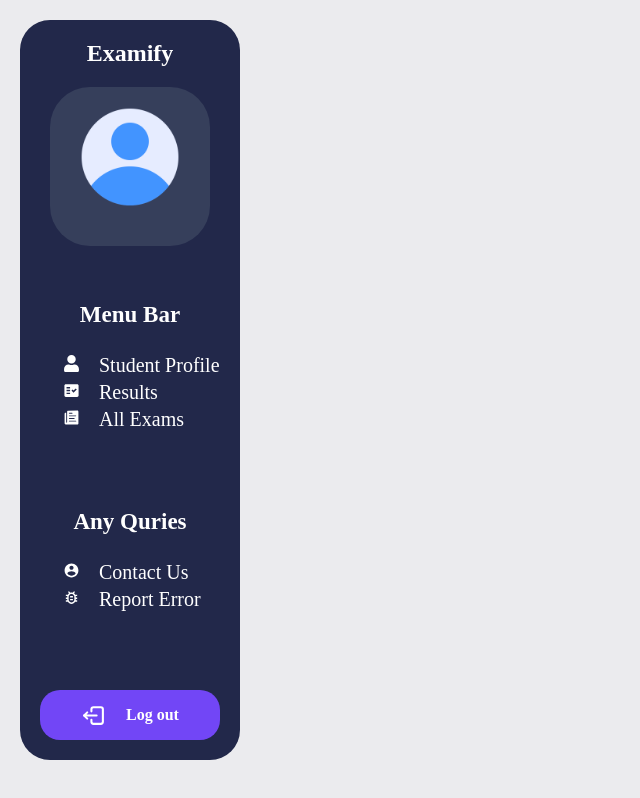
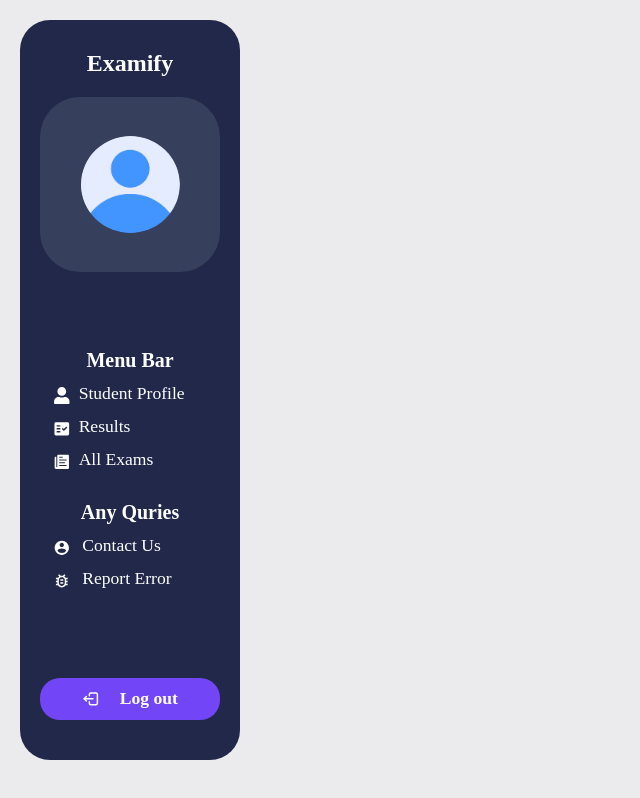
Before and after one commit to Krishna-200/ExaminationPortal, a React (Vite) app: page /UserNavbar/1 in a window 1280 px wide. Shown: the whole page, without its empty margins (0-640 px from the left). Built offline with nearby package versions, Linux system fonts and the light colour scheme; no server answers.

Commit message:
style changes in navbar section

```diff
--- a/src/components/AdminNavbar.jsx
+++ b/src/components/AdminNavbar.jsx
@@ -77,7 +77,7 @@ const AdminNavbar = () => {
 
   return (
     <div className={css.sideNavbar}>
-      <div>
+      <div className={css.navbar}>
         <h2>Examify</h2>
         <div className={css.navbarProfile}>
           {filePath ? (
@@ -175,7 +175,7 @@ const AdminNavbar = () => {
               </tbody>
             </table>
           </div>
-          <div className={css.menuItems}>
+          <div className={css.queryItems}>
             <h3>Any Quries</h3>
             <table>
               <tbody>
--- a/src/components/UserNavbar.jsx
+++ b/src/components/UserNavbar.jsx
@@ -76,9 +76,10 @@ const UserNavbar = () => {
 
   return (
     <div className={css.sideNavbar}>
-      <div>
+      <div className={css.navbar}>
         <h2>Examify</h2>
         <div className={css.navbarProfile}>
+          <div>
             {filePath ? (
               <img
                 src={`https://examniationportal-backend.onrender.com/images/${filePath}`}
@@ -91,6 +92,7 @@ const UserNavbar = () => {
                 <img src={avatar} alt="" />
               </label>
             )}
+          </div>
 
           <input
             type="file"
@@ -100,7 +102,6 @@ const UserNavbar = () => {
           />
           {showButton ? <button onClick={handleFileUpload}>Save</button> : ""}
           <h2>{fullname}</h2>
-        </div>
         </div>
 
         <div className={css.navbarMenu}>
@@ -150,7 +151,7 @@ const UserNavbar = () => {
               </tbody>
             </table>
           </div>
-        <div className={css.menuItems}>
+          <div className={css.queryItems}>
             <h3>Any Quries</h3>
             <table>
               <tbody>
@@ -179,6 +180,7 @@ const UserNavbar = () => {
           <p>Log out</p>
         </div>
       </div>
+    </div>
   );
 };
 
--- a/src/styles/AdminPage.module.css
+++ b/src/styles/AdminPage.module.css
@@ -28,6 +28,12 @@ body {
   top: 0;
   left: 0;
 }
+
+.navbar {
+  height: 100%;
+  margin: 10px;
+}
+
 .sideNavbar h2 {
   margin-top: 10px;
   color: white;
@@ -40,20 +46,21 @@ body {
   flex-direction: column;
   align-items: center;
   border-radius: 40px;
-  margin: 20px;
+  height: 25%;
+  justify-content: center;
 }
 
 .navbarProfile h2 {
-  font-size: 18px;
+  font-size: 2.5vh;
   width: 70%;
+  margin: 0;
 }
 
 .navbarProfile img {
-  width: 100px;
-  height: 100px;
+  width: 55%;
+  height: 55%;
   border-radius: 50%;
-  margin: 10px;
-  margin-top: 20px;
+  margin: 8px;
   cursor: pointer;
 }
 
@@ -78,42 +85,45 @@ body {
 }
 
 .navbarMenu {
-  height: 60%;
+  height: 58%;
   color: white;
+  display: flex;
+  flex-direction: column;
+  justify-content: center;
 }
 
-.menuItems {
-  /* align-items: center; */
-  height: 50%;
+.menuItems,
+.queryItems {
+  /* border: 2px solid red; */
+  margin: 10px;
   display: flex;
   flex-direction: column;
 }
 
-.menuItems h3 {
-  font-size: 23px;
-  display: flex;
-  align-items: center;
-  justify-content: center;
-  margin-bottom: 10px;
+.menuItems h3,
+.queryItems h3 {
+  font-size: 2.5vh;
   height: 30%;
+  margin: 0;
+  text-align: center;
+  margin-bottom: 1vh;
 }
 
-.menuItems table {
-  display: flex;
-  height: 70%;
-  font-size: 17px;
-  margin-left: 30px;
+.menuItems table,
+.queryItems table {
+  font-size: 2.2vh;
 }
 
-.menuItems tr {
+.menuItems tr,
+.queryItems tr {
   cursor: pointer;
 }
 
-.menuItems p {
+.menuItems p,
+.queryItems p {
   margin: 0;
-  margin-left: 15px;
+  margin-bottom: 1vh;
   color: white;
-  font-size: 20px;
 }
 
 .logoutButton {
@@ -125,11 +135,11 @@ body {
   color: white;
   font-weight: bold;
   cursor: pointer;
-  margin: 10px;
+  height: 6%;
+  font-size: 2.2vh;
 }
 
 .logoutButton :nth-child(1) {
-  font-size: 25px;
   margin-right: 20px;
 }
 
--- a/src/styles/UserPage.module.css
+++ b/src/styles/UserPage.module.css
@@ -22,8 +22,13 @@
   position: fixed;
   top: 0;
   left: 0;
-  /* width: 200px; */
 }
+
+.navbar {
+  height: 100%;
+  margin: 10px;
+}
+
 .sideNavbar h2 {
   margin-top: 10px;
   color: white;
@@ -36,20 +41,26 @@
   flex-direction: column;
   align-items: center;
   border-radius: 40px;
-  margin: 20px;
+  height: 25%;
+  justify-content: center;
 }
 
 .navbarProfile h2 {
-  font-size: 18px;
+  font-size: 2.5vh;
   width: 70%;
+  margin: 0;
+}
+
+.navbarProfile div {
+  width: 55%;
+  margin: 8px;
+  height: 55%;
 }
 
 .navbarProfile img {
-  width: 100px;
-  height: 100px;
+  width: 100%;
+  height: 100%;
   border-radius: 50%;
-  margin: 10px;
-  margin-top: 20px;
   cursor: pointer;
 }
 
@@ -74,42 +85,45 @@
 }
 
 .navbarMenu {
-  height: 60%;
+  height: 58%;
   color: white;
+  display: flex;
+  flex-direction: column;
+  justify-content: center;
 }
 
-.menuItems {
-  /* align-items: center; */
-  height: 50%;
+.menuItems,
+.queryItems {
+  /* border: 2px solid red; */
+  margin: 10px;
   display: flex;
   flex-direction: column;
 }
 
-.menuItems h3 {
-  font-size: 23px;
-  display: flex;
-  align-items: center;
-  justify-content: center;
-  margin-bottom: 10px;
+.menuItems h3,
+.queryItems h3 {
+  font-size: 2.5vh;
   height: 30%;
+  margin: 0;
+  text-align: center;
+  margin-bottom: 1vh;
 }
 
-.menuItems table {
-  display: flex;
-  height: 70%;
-  font-size: 17px;
-  margin-left: 30px;
+.menuItems table,
+.queryItems table {
+  font-size: 2.2vh;
 }
 
-.menuItems tr {
+.menuItems tr,
+.queryItems tr {
   cursor: pointer;
 }
 
-.menuItems p {
+.menuItems p,
+.queryItems p {
   margin: 0;
-  margin-left: 15px;
+  margin-bottom: 1vh;
   color: white;
-  font-size: 20px;
 }
 
 .logoutButton {
@@ -121,11 +135,11 @@
   color: white;
   font-weight: bold;
   cursor: pointer;
-  margin: 10px;
+  height: 6%;
+  font-size: 2.2vh;
 }
 
 .logoutButton :nth-child(1) {
-  font-size: 25px;
   margin-right: 20px;
 }
 
```
Also changed, not shown: public/profile.png. Lines whose indentation alone changed are shown as unchanged.
